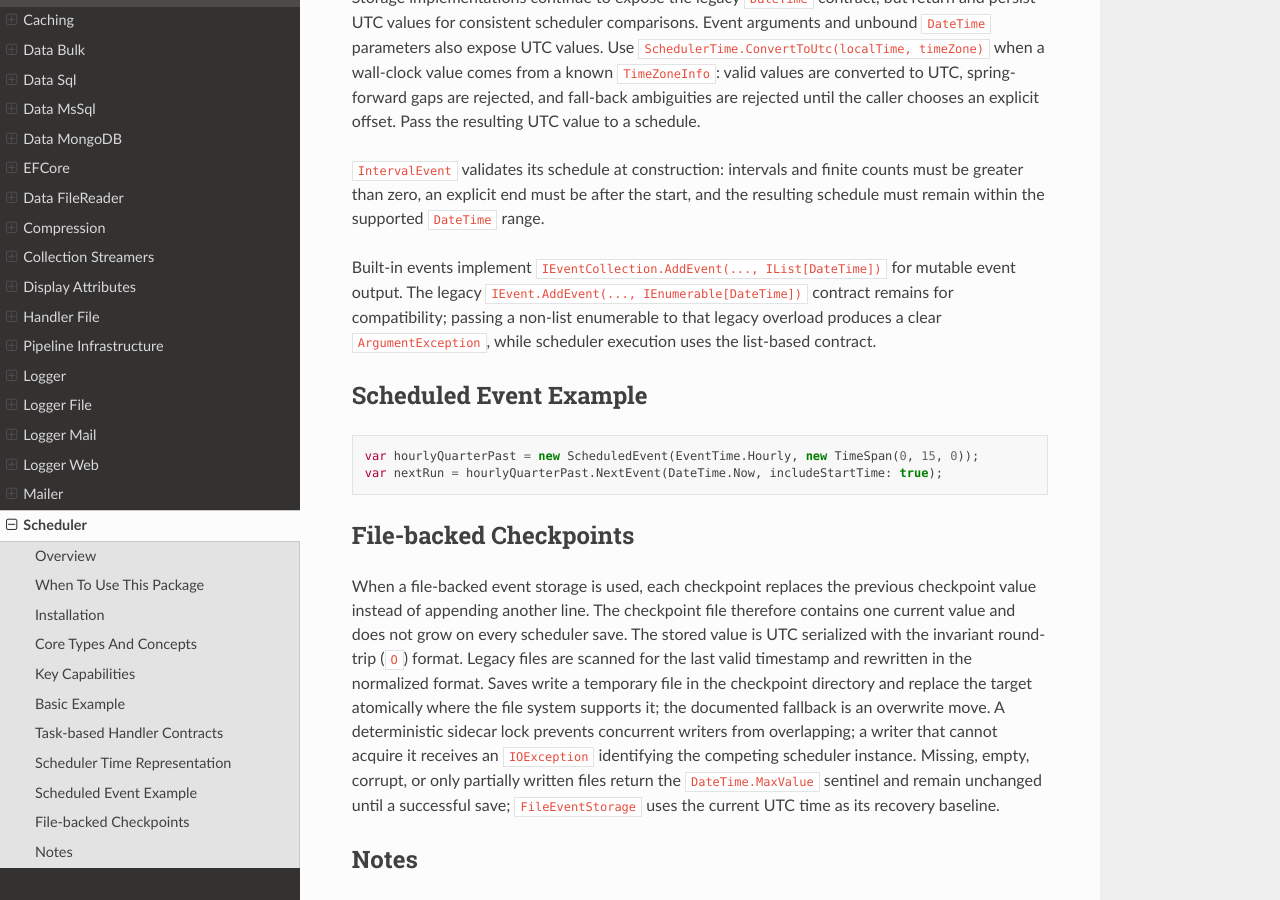
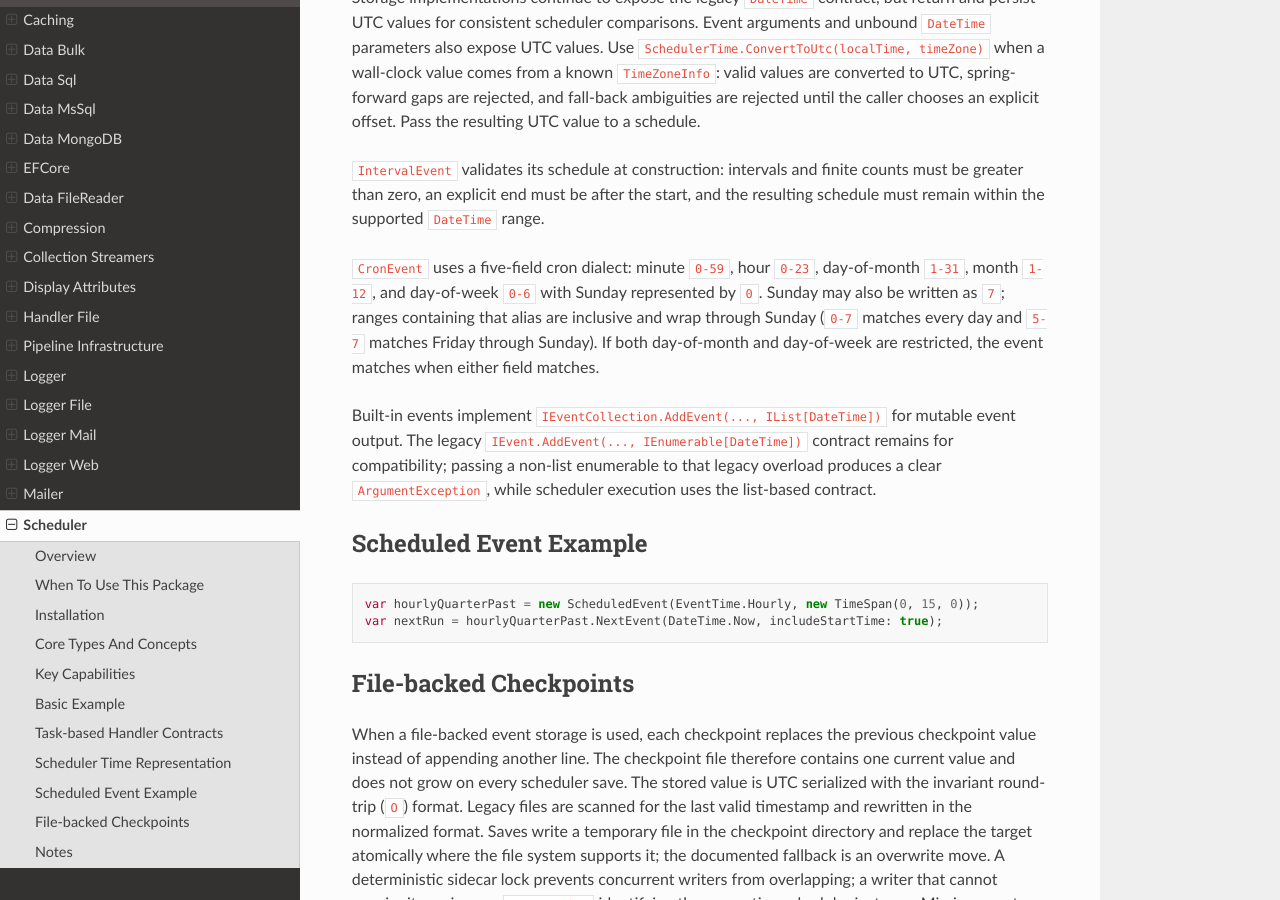
Before and after one commit to BjornWilliams/DocsVersaTul, a Sphinx documentation site: the page built from docs/source/scheduler.rst, in a window 1280 px wide and 900 px high, scrolled down 2819 px. Built offline with Sphinx 7.4.7 and the Read the Docs theme 3.1.0, drawn with Linux system fonts in a browser that asks for light colours.

Commit message:
Document cron day-of-week dialect
AB#3011
AB#3005

```diff
--- a/docs/source/scheduler.rst
+++ b/docs/source/scheduler.rst
@@ -111,6 +111,8 @@ Scheduler timestamps use an internal UTC ``DateTimeOffset`` representation. Exis
 
 ``IntervalEvent`` validates its schedule at construction: intervals and finite counts must be greater than zero, an explicit end must be after the start, and the resulting schedule must remain within the supported ``DateTime`` range.
 
+``CronEvent`` uses a five-field cron dialect: minute ``0-59``, hour ``0-23``, day-of-month ``1-31``, month ``1-12``, and day-of-week ``0-6`` with Sunday represented by ``0``. Sunday may also be written as ``7``; ranges containing that alias are inclusive and wrap through Sunday (``0-7`` matches every day and ``5-7`` matches Friday through Sunday). If both day-of-month and day-of-week are restricted, the event matches when either field matches.
+
 Built-in events implement ``IEventCollection.AddEvent(..., IList[DateTime])`` for mutable event output. The legacy ``IEvent.AddEvent(..., IEnumerable[DateTime])`` contract remains for compatibility; passing a non-list enumerable to that legacy overload produces a clear ``ArgumentException``, while scheduler execution uses the list-based contract.
 
 Scheduled Event Example
```
